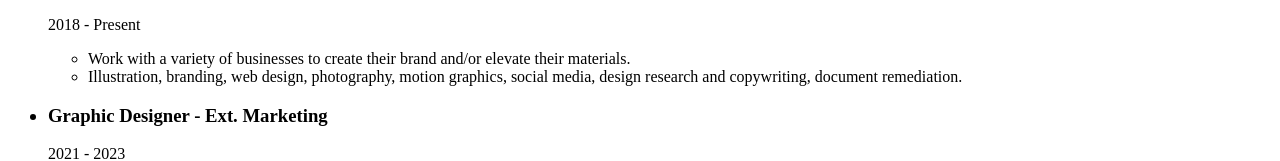
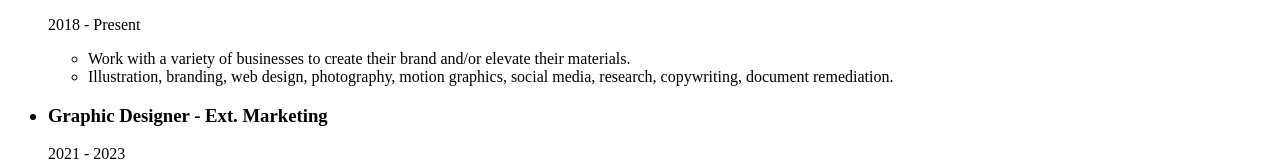
Before and after one commit to LoCain/html-resume, a plain HTML site: page index.html in a window 1280 px wide. Shown: the part 609-770 px from the top of the page. Drawn offline with Linux system fonts and the light colour scheme.

Commit message:
Update index.html

```diff
--- a/index.html
+++ b/index.html
@@ -22,7 +22,7 @@
             <p>2018 - Present</p>
             <ul>
             <li>Work with a variety of businesses to create their brand and/or elevate their materials.</li>
-            <li>Illustration, branding, web design, photography, motion graphics, social media, design research and copywriting, document remediation. </li>
+            <li>Illustration, branding, web design, photography, motion graphics, social media, research, copywriting, document remediation. </li>
             </ul>
             <h3><li>Graphic Designer - Ext. Marketing</li></h3>
             <p>2021 - 2023</p>
```
